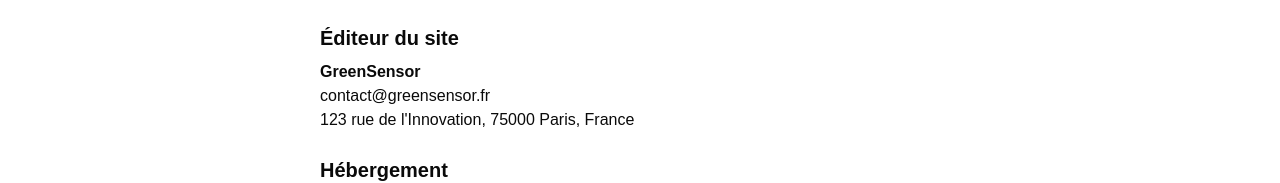
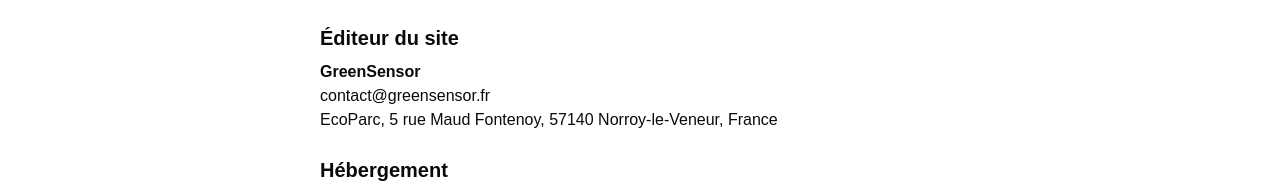
Before and after one commit to Prosensor/GreenSensor, a Next.js app: page /mentions-legales in a window 1280 px wide. Shown: the part 196-379 px from the top of the page. Built offline with nearby package versions, Linux system fonts and the light colour scheme.

Commit message:
Change /mentions-legales

```diff
--- a/app/mentions-legales/page.tsx
+++ b/app/mentions-legales/page.tsx
@@ -12,7 +12,7 @@
           <p>
             <strong>GreenSensor</strong><br />
             contact@greensensor.fr<br />
-            123 rue de l'Innovation, 75000 Paris, France
+            EcoParc, 5 rue Maud Fontenoy, 57140 Norroy-le-Veneur, France
           </p>
         </section>
         <section className="mb-6">
```
